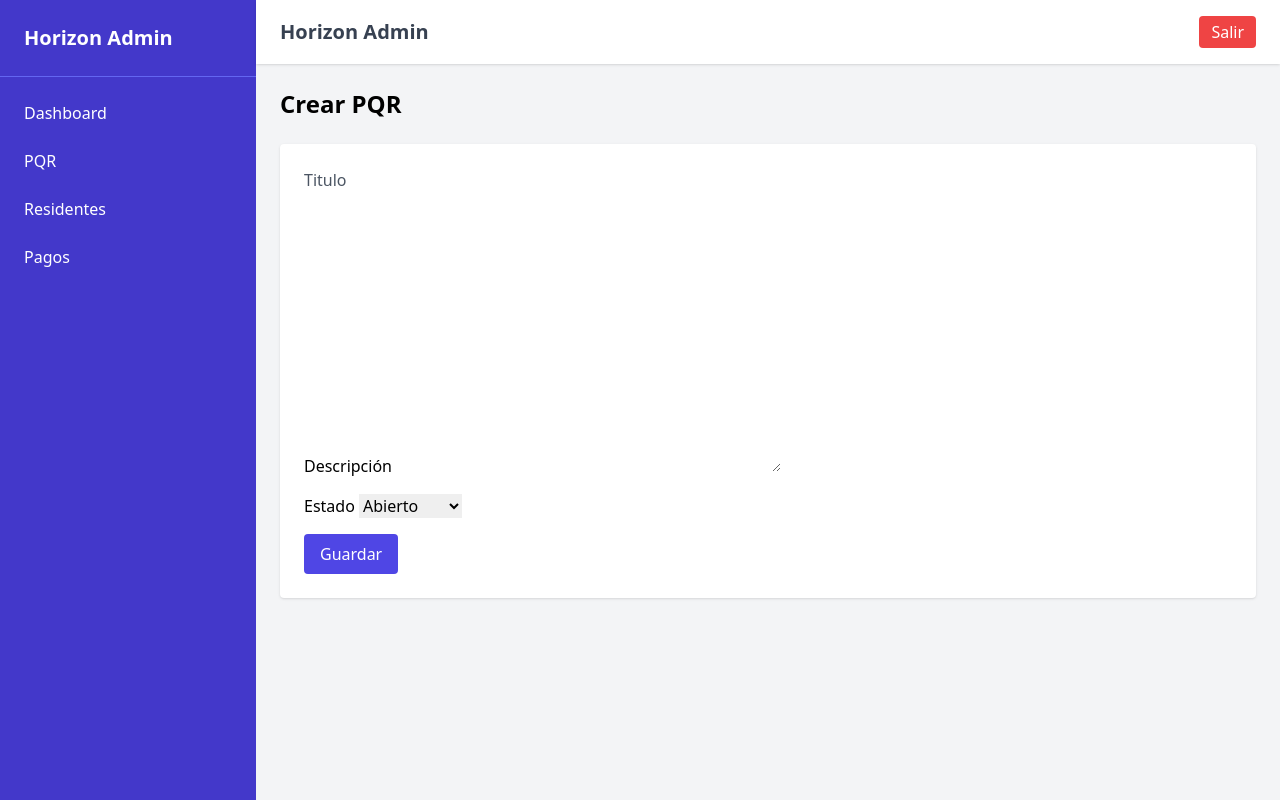
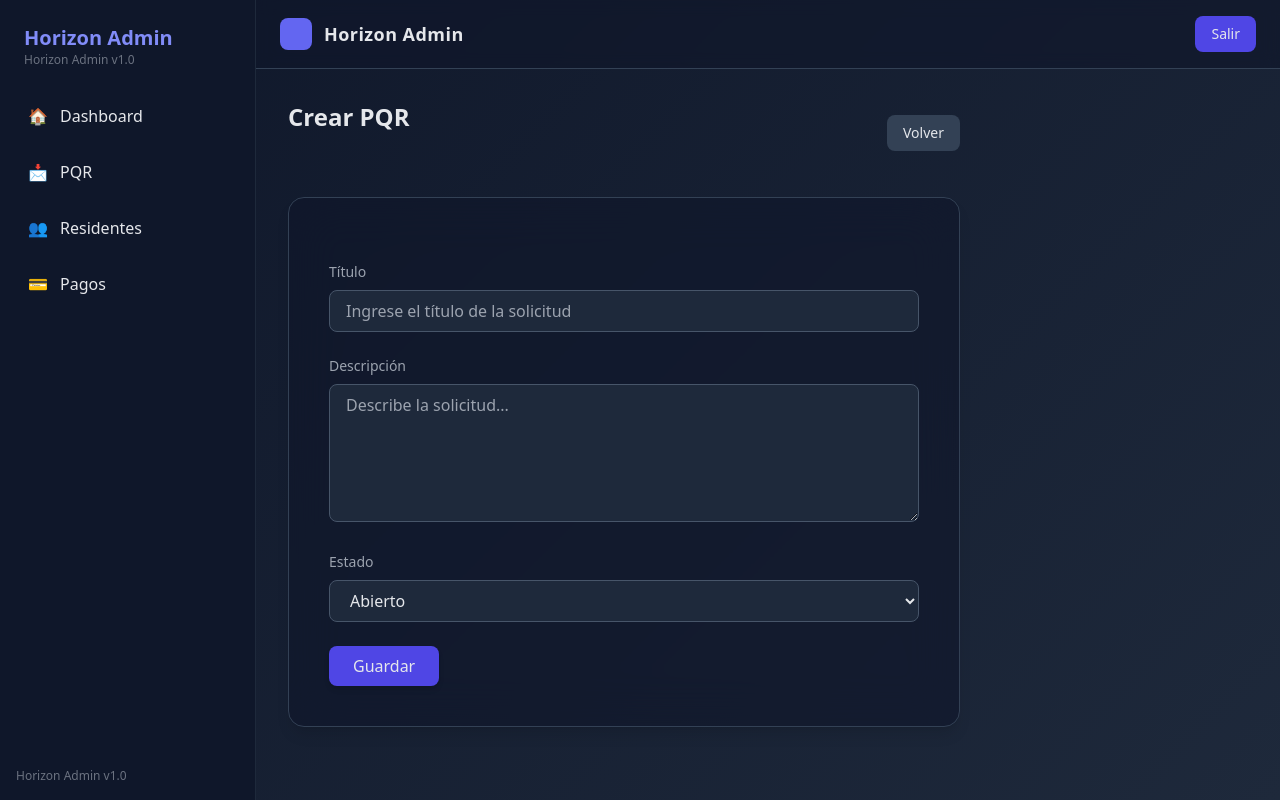
Before and after one commit to deivid0328/Horizon_Admin_Django, a Django app: page /pqr/create/ in a window 1280 px wide. Run offline with Django 5.2, Linux system fonts and the light colour scheme; some libraries are stand-ins or nearby versions.

Commit message:
add styles

```diff
--- a/apps/pqr/forms.py
+++ b/apps/pqr/forms.py
@@ -2,11 +2,26 @@ from django import forms
 from .models import PQR
 
 class PQRForm(forms.ModelForm):
+
     class Meta:
         model = PQR
-        fields = ['title', 'description', 'status']
+        fields = ['title','description','status']
+
         widgets = {
-            'title': forms.TextInput(attrs={'class': 'form-control'}),
-            'description': forms.Textarea(attrs={'class': 'form-control'}),
-            'status': forms.Select(attrs={'class': 'form-control'}),
+
+            'title': forms.TextInput(attrs={
+                'class':'w-full bg-slate-800 border border-slate-600 rounded-lg px-4 py-2 text-gray-200 focus:outline-none focus:ring-2 focus:ring-indigo-500 focus:border-indigo-500 transition',
+                'placeholder':'Ingrese el título de la solicitud'
+            }),
+
+            'description': forms.Textarea(attrs={
+                'class':'w-full bg-slate-800 border border-slate-600 rounded-lg px-4 py-2 text-gray-200 focus:outline-none focus:ring-2 focus:ring-indigo-500 focus:border-indigo-500 transition',
+                'rows':'5',
+                'placeholder':'Describe la solicitud...'
+            }),
+
+            'status': forms.Select(attrs={
+                'class':'w-full bg-slate-800 border border-slate-600 rounded-lg px-4 py-2 text-gray-200 focus:outline-none focus:ring-2 focus:ring-indigo-500 focus:border-indigo-500 transition'
+            })
+
         }
--- a/apps/pqr/templates/pqr/pqr_create.html
+++ b/apps/pqr/templates/pqr/pqr_create.html
@@ -2,27 +2,37 @@
 
 {% block content %}
 
-<h2 class="text-2xl font-bold mb-6">
+<div class="max-w-2xl">
+
+<div class="flex justify-between items-center mb-8">
+
+<h2 class="text-2xl font-bold mb-8">
 Crear PQR
 </h2>
+<a href="/pqr/"
+class="text-sm bg-slate-700 hover:bg-slate-600 px-4 py-2 rounded-lg transition">
+Volver
+</a>
 
-<form method="post" class="bg-white p-6 shadow rounded">
+</div>
+<form method="post"
+class="bg-slate-900/60 backdrop-blur-xl p-10 rounded-2xl border border-slate-700 space-y-6 shadow-lg">
 
 {% csrf_token %}
 
-<div class="mb-4">
+<div>
 
-<label class="block text-gray-600">
-Titulo
+<label class="block text-sm text-gray-400 mb-2">
+Título
 </label>
 
 {{ form.title }}
 
 </div>
 
-<div class="mb-4">
+<div>
 
-<label>
+<label class="block text-sm text-gray-400 mb-2">
 Descripción
 </label>
 
@@ -30,9 +40,9 @@ Descripción
 
 </div>
 
-<div class="mb-4">
+<div>
 
-<label>
+<label class="block text-sm text-gray-400 mb-2">
 Estado
 </label>
 
@@ -40,7 +50,8 @@ Estado
 
 </div>
 
-<button class="bg-indigo-600 text-white px-4 py-2 rounded">
+<button
+class="bg-indigo-600 hover:bg-indigo-500 px-6 py-2 rounded-lg font-medium transition shadow-md">
 
 Guardar
 
@@ -48,4 +59,6 @@ Guardar
 
 </form>
 
+</div>
+
 {% endblock %}
--- a/templates/base.html
+++ b/templates/base.html
@@ -1,17 +1,42 @@
 <!DOCTYPE html>
 <html lang="es">
+
 <head>
 
 <meta charset="UTF-8">
+<meta name="viewport" content="width=device-width, initial-scale=1.0">
+
 <title>Horizon Admin</title>
 
 <script src="https://cdn.tailwindcss.com"></script>
 
+<style>
+body{
+background: linear-gradient(135deg,#0f172a,#1e293b);
+}
+
+
+input, textarea, select{
+
+transition: all .2s ease;
+
+}
+
+input:focus,
+textarea:focus,
+select:focus{
+
+box-shadow: 0 0 0 2px rgba(99,102,241,.4);
+
+}
+
+</style>
+
 </head>
 
-<body class="bg-gray-100">
+<body class="text-gray-200">
 
-<div class="flex h-screen">
+<div class="flex h-screen overflow-hidden">
 
 {% include 'sidebar.html' %}
 
@@ -19,7 +44,7 @@
 
 {% include 'navbar.html' %}
 
-<main class="p-6 overflow-y-auto">
+<main class="flex-1 overflow-y-auto p-8">
 
 {% block content %}
 
@@ -32,4 +57,5 @@
 </div>
 
 </body>
+
 </html>
--- a/templates/navbar.html
+++ b/templates/navbar.html
@@ -1,18 +1,24 @@
-<nav class="bg-white shadow px-6 py-4 flex justify-between items-center">
+<nav class="bg-slate-900/60 backdrop-blur border-b border-slate-700 px-6 py-4 flex justify-between items-center">
 
-<h1 class="text-xl font-semibold text-gray-700">
+<div class="flex items-center gap-3">
+
+<div class="w-8 h-8 rounded-lg bg-indigo-500"></div>
+
+<h1 class="text-lg font-semibold tracking-wide">
 Horizon Admin
 </h1>
 
-<div class="flex items-center space-x-4">
+</div>
 
-<span class="text-gray-600">
+<div class="flex items-center gap-4">
+
+<span class="text-sm text-gray-400">
 {{ request.user.username }}
 </span>
 
-<a href="#" class="bg-red-500 text-white px-3 py-1 rounded">
+<button class="bg-indigo-600 hover:bg-indigo-500 px-4 py-2 rounded-lg text-sm transition">
 Salir
-</a>
+</button>
 
 </div>
 
--- a/templates/sidebar.html
+++ b/templates/sidebar.html
@@ -1,27 +1,55 @@
-<aside class="w-64 bg-indigo-700 text-white flex flex-col">
+<aside class="w-64 bg-slate-900 border-r border-slate-800 flex flex-col">
 
-<div class="p-6 text-xl font-bold border-b border-indigo-500">
+<div class="p-6">
+
+<h2 class="text-xl font-bold text-indigo-400">
 Horizon Admin
+</h2>
+
+<p class="text-xs text-gray-500">
+Horizon Admin v1.0
+</p>
+
 </div>
 
-<nav class="flex-1 p-4 space-y-2">
+<nav class="flex-1 px-4 space-y-2">
 
-<a href="/" class="block p-2 rounded hover:bg-indigo-600">
+<a href="/" class="flex items-center gap-3 p-3 rounded-lg hover:bg-slate-800 transition">
+
+<span>🏠</span>
+
 Dashboard
+
 </a>
 
-<a href="/pqr/" class="block p-2 rounded hover:bg-indigo-600">
+<a href="/pqr/" class="flex items-center gap-3 p-3 rounded-lg hover:bg-slate-800 transition">
+
+<span>📩</span>
+
 PQR
+
 </a>
 
-<a href="#" class="block p-2 rounded hover:bg-indigo-600">
+<a href="#" class="flex items-center gap-3 p-3 rounded-lg hover:bg-slate-800 transition">
+
+<span>👥</span>
+
 Residentes
+
 </a>
 
-<a href="#" class="block p-2 rounded hover:bg-indigo-600">
+<a href="#" class="flex items-center gap-3 p-3 rounded-lg hover:bg-slate-800 transition">
+
+<span>💳</span>
+
 Pagos
+
 </a>
 
 </nav>
 
+<div class="p-4 text-xs text-gray-500">
+Horizon Admin v1.0
+</div>
+
 </aside>
```
Also changed, not shown: apps/pqr/templates/pqr/pqr_detail.html (+111 -7 lines), apps/pqr/templates/pqr/pqr_list.html (+52 -16 lines).
